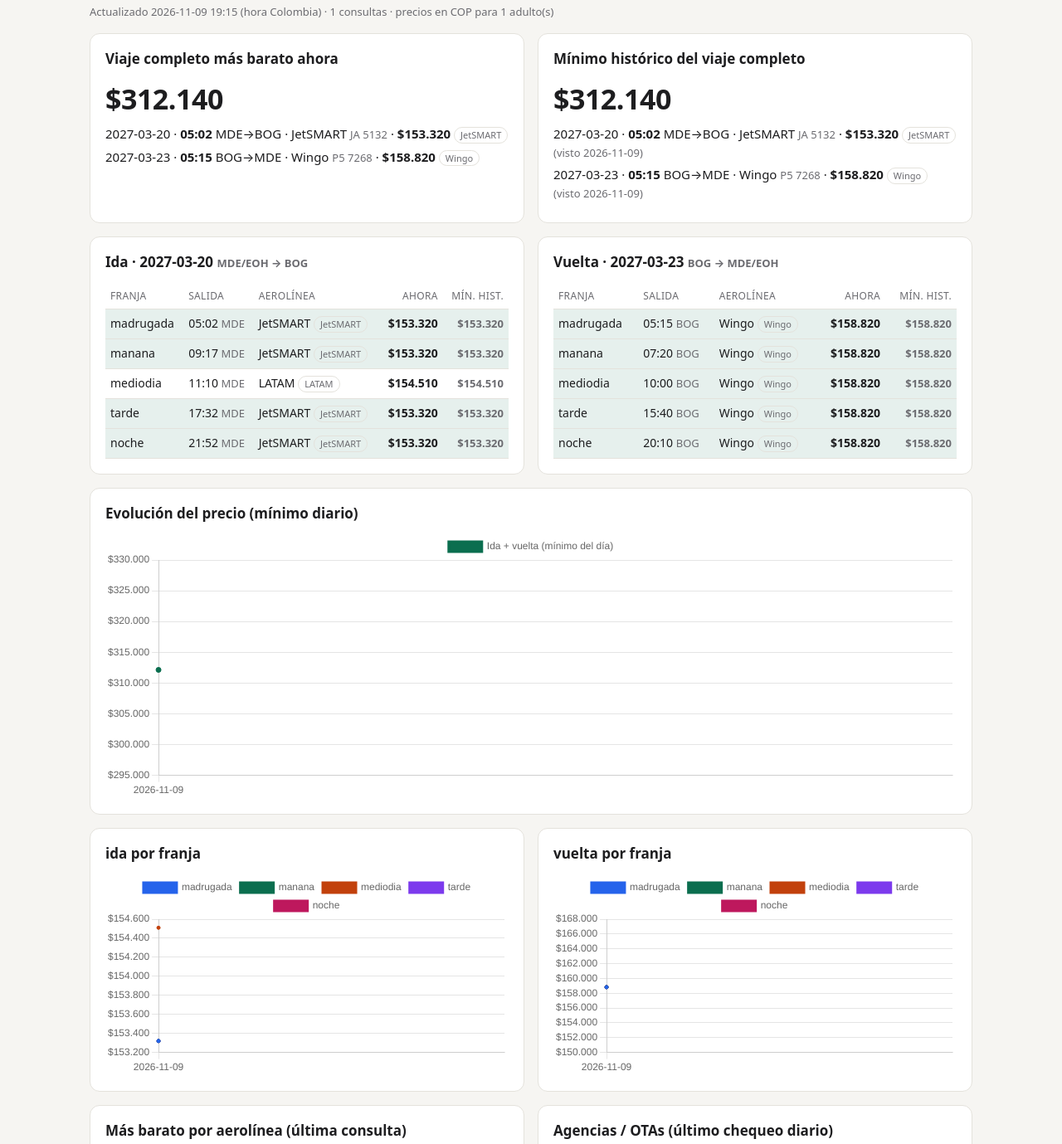
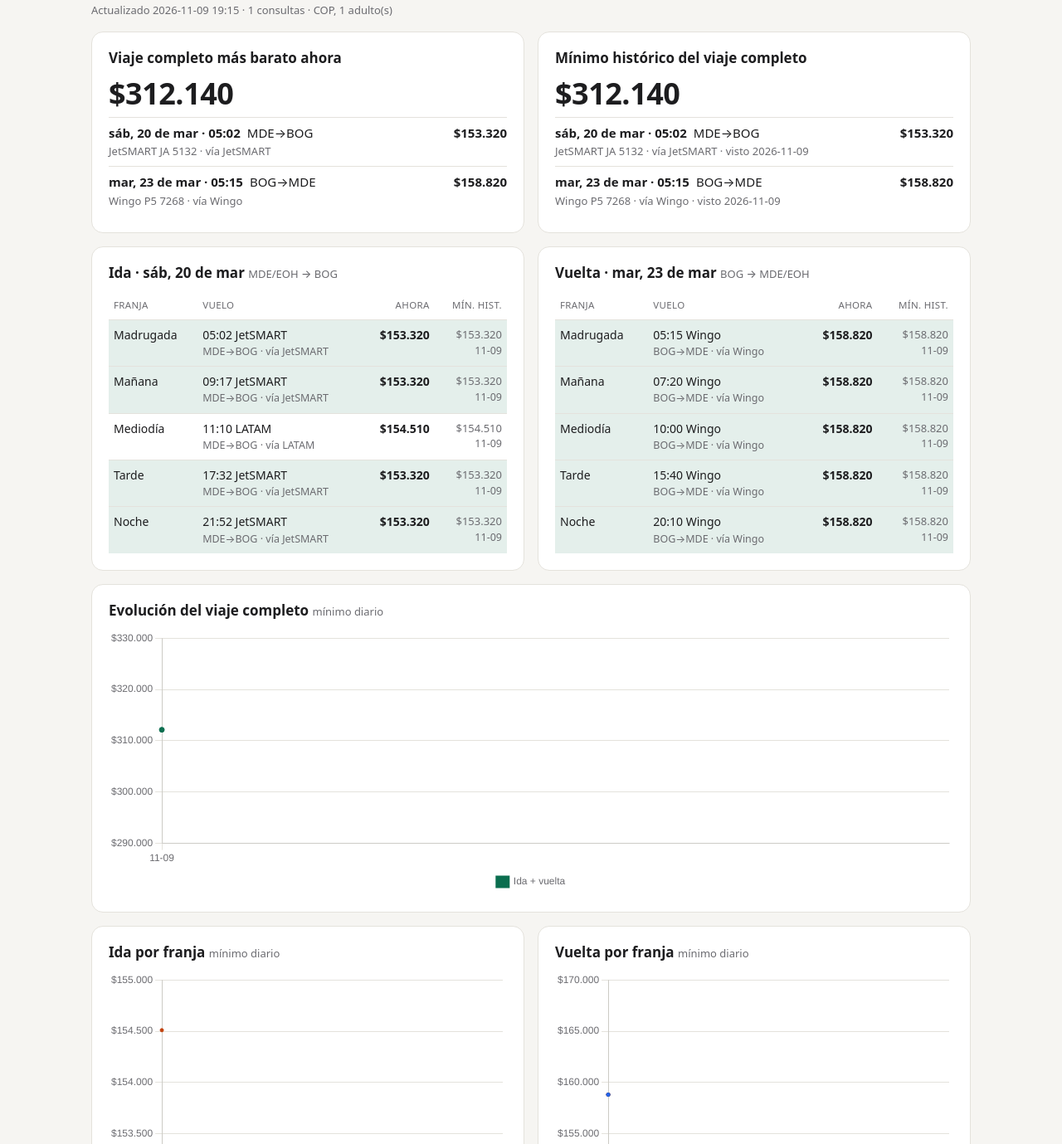
Before and after one commit to SantiagoZu/vuelos-mde-bog, a plain HTML site: page docs/index.html in a window 1280 px wide. Shown: the part 62-1441 px from the top of the page at 83% size. Drawn offline with Linux system fonts and the light colour scheme.

Commit message:
Dashboard responsivo: tablas de 4 columnas, gráficas con alto fijo y ejes compactos en móvil
Co-Authored-By: Claude Opus 5.5 <noreply@anthropic.com>
Claude-Session: https://claude.ai/code/session_01M797WNzwhTiGbxob8Jm6T1

```diff
--- a/docs/index.html
+++ b/docs/index.html
@@ -2,29 +2,55 @@
 <html lang="es">
 <head>
 <meta charset="utf-8">
-<meta name="viewport" content="width=device-width, initial-scale=1">
+<meta name="viewport" content="width=device-width, initial-scale=1, viewport-fit=cover">
+<meta name="theme-color" content="#f6f5f2" media="(prefers-color-scheme: light)">
+<meta name="theme-color" content="#141416" media="(prefers-color-scheme: dark)">
 <title>Vuelos MDE ⇄ BOG · tracker de precios</title>
 <script src="vendor/chart.umd.min.js"></script>
 <style>
-  :root { --bg:#f6f5f2; --card:#fff; --ink:#1d1d1f; --mute:#6b6b70; --line:#e4e2dc; --acc:#0b6e4f; --hot:#c2410c; }
+  :root { --bg:#f6f5f2; --card:#fff; --ink:#1d1d1f; --mute:#6b6b70; --line:#e4e2dc; --acc:#0b6e4f; --hot:#c2410c;
+          --pad:clamp(14px, 3.5vw, 20px); --gap:clamp(12px, 2.5vw, 16px); }
   @media (prefers-color-scheme: dark) { :root { --bg:#141416; --card:#1d1d20; --ink:#ececee; --mute:#9a9aa2; --line:#2c2c31; --acc:#3fbf8f; --hot:#fb923c; } }
   * { box-sizing:border-box; }
+  html { -webkit-text-size-adjust:100%; }
   body { margin:0; font:15px/1.45 system-ui,-apple-system,Segoe UI,Roboto,sans-serif; background:var(--bg); color:var(--ink); }
-  main { max-width:1100px; margin:0 auto; padding:28px 18px 60px; }
-  h1 { font-size:24px; margin:0 0 4px; } h2 { font-size:17px; margin:0 0 12px; }
+  main { max-width:1100px; margin:0 auto;
+         padding: clamp(18px, 4vw, 28px) max(var(--pad), env(safe-area-inset-right)) 48px max(var(--pad), env(safe-area-inset-left)); }
+  h1 { font-size:clamp(20px, 5.5vw, 26px); line-height:1.2; margin:0 0 6px; }
+  h2 { font-size:clamp(15px, 4vw, 17px); margin:0 0 12px; line-height:1.3; }
+  h2 .mute { font-weight:500; white-space:nowrap; }
   .mute { color:var(--mute); font-size:13px; }
-  .grid { display:grid; gap:16px; grid-template-columns:repeat(auto-fit,minmax(320px,1fr)); margin-top:16px; }
-  .card { background:var(--card); border:1px solid var(--line); border-radius:12px; padding:18px; }
-  .big { font-size:34px; font-weight:700; letter-spacing:-.5px; font-variant-numeric:tabular-nums; }
+  .grid { display:grid; gap:var(--gap); grid-template-columns:repeat(auto-fit, minmax(min(100%, 340px), 1fr)); margin-top:var(--gap); }
+  .card { background:var(--card); border:1px solid var(--line); border-radius:14px; padding:var(--pad); min-width:0; }
+  .big { font-size:clamp(28px, 8vw, 36px); font-weight:700; letter-spacing:-.5px; font-variant-numeric:tabular-nums; line-height:1.1; margin-bottom:8px; }
   .hot { color:var(--hot); font-weight:600; }
+
+  /* Tablas: nunca rompen el ancho; si no caben, scroll horizontal dentro de la tarjeta */
+  .tw { overflow-x:auto; -webkit-overflow-scrolling:touch; margin:0 calc(var(--pad) * -1); padding:0 var(--pad); }
   table { width:100%; border-collapse:collapse; font-variant-numeric:tabular-nums; }
-  th, td { text-align:left; padding:7px 6px; border-bottom:1px solid var(--line); font-size:14px; }
-  th { color:var(--mute); font-weight:500; font-size:12px; text-transform:uppercase; letter-spacing:.03em; }
-  td.num { text-align:right; font-weight:600; }
-  tr.best td { background:color-mix(in srgb, var(--acc) 10%, transparent); }
-  .pill { display:inline-block; font-size:11px; padding:1px 7px; border-radius:99px; border:1px solid var(--line); color:var(--mute); }
-  .leg { margin:6px 0; }
-  canvas { max-height:320px; }
+  th, td { text-align:left; padding:8px 6px; border-bottom:1px solid var(--line); font-size:14px; vertical-align:top; }
+  th { color:var(--mute); font-weight:500; font-size:11.5px; text-transform:uppercase; letter-spacing:.03em; white-space:nowrap; }
+  td.num, th.num { text-align:right; white-space:nowrap; }
+  td.num { font-weight:600; }
+  td.num.mute { font-weight:500; }
+  tr.best td { background:color-mix(in srgb, var(--acc) 11%, transparent); }
+  tr:last-child td { border-bottom:0; }
+  .sub { display:block; color:var(--mute); font-size:12.5px; margin-top:1px; }
+  .pill { display:inline-block; font-size:11px; padding:0 7px; border-radius:99px; border:1px solid var(--line); color:var(--mute); white-space:nowrap; vertical-align:1px; }
+
+  .leg { display:flex; flex-wrap:wrap; align-items:baseline; gap:2px 8px; padding:8px 0; border-top:1px solid var(--line); }
+  .leg .when { font-weight:600; min-width:7.2em; }
+  .leg .price { margin-left:auto; font-weight:700; font-variant-numeric:tabular-nums; }
+  .leg .detail { flex-basis:100%; }
+
+  .chart { position:relative; height:clamp(220px, 45vw, 320px); }
+  .section-label { font-size:12px; text-transform:uppercase; letter-spacing:.04em; color:var(--mute); margin:14px 0 2px; }
+  .section-label:first-of-type { margin-top:0; }
+
+  @media (max-width:480px) {
+    th, td { padding:7px 4px; font-size:13.5px; }
+    .hide-sm { display:none; }
+  }
 </style>
 </head>
 <body>
@@ -47,27 +73,41 @@
 
   <div class="grid" id="tramos"></div>
 
-  <div class="card" style="margin-top:16px">
-    <h2>Evolución del precio (mínimo diario)</h2>
-    <canvas id="chartCombo"></canvas>
+  <div class="grid">
+    <div class="card">
+      <h2>Evolución del viaje completo <span class="mute">mínimo diario</span></h2>
+      <div class="chart"><canvas id="chartCombo"></canvas></div>
+    </div>
   </div>
   <div class="grid" id="charts"></div>
 
   <div class="grid">
-    <div class="card" id="aerolineas"><h2>Más barato por aerolínea (última consulta)</h2></div>
-    <div class="card" id="agencias"><h2>Agencias / OTAs (último chequeo diario)</h2></div>
+    <div class="card" id="aerolineas"><h2>Más barato por aerolínea <span class="mute">última consulta</span></h2></div>
+    <div class="card" id="agencias"><h2>Agencias / OTAs <span class="mute">último chequeo diario</span></h2></div>
   </div>
 </main>
 <script>
 const fmt = n => n == null ? "—" : "$" + Math.round(n).toLocaleString("es-CO");
+const fmtShort = n => n == null ? "" : "$" + Math.round(n / 1000).toLocaleString("es-CO") + "k";
 const esc = s => String(s ?? "").replace(/[&<>"]/g, c => ({"&":"&amp;","<":"&lt;",">":"&gt;",'"':"&quot;"}[c]));
+const FRANJA = { madrugada:"Madrugada", manana:"Mañana", mediodia:"Mediodía", tarde:"Tarde", noche:"Noche" };
+const nomFranja = f => FRANJA[f] || f;
+const cap = s => s ? s[0].toUpperCase() + s.slice(1) : s;
+const fecha = iso => new Date(iso + "T12:00:00").toLocaleDateString("es-CO", { weekday:"short", day:"numeric", month:"short" });
 const COLORS = ["#2563eb","#0b6e4f","#c2410c","#7c3aed","#be185d","#0891b2"];
-const legLine = p => `<div class="leg">${esc(p.fecha_vuelo)} · <b>${esc(p.hora_salida)}</b> ${esc(p.origen)}→${esc(p.destino)} · ${esc(p.aerolinea)} <span class="mute">${esc(p.vuelo)}</span> · <b>${fmt(p.precio)}</b> <span class="pill">${esc(p.vendedor)}</span>${p.dia ? ` <span class="mute">(visto ${esc(p.dia)})</span>` : ""}</div>`;
+const small = () => window.matchMedia("(max-width:480px)").matches;
+
+const legLine = p => `<div class="leg">
+  <span class="when">${esc(fecha(p.fecha_vuelo))} · ${esc(p.hora_salida)}</span>
+  <span>${esc(p.origen)}→${esc(p.destino)}</span>
+  <span class="price">${fmt(p.precio)}</span>
+  <span class="detail mute">${esc(p.aerolinea)} ${esc(p.vuelo)} · vía ${esc(p.vendedor)}${p.dia ? ` · visto ${esc(p.dia)}` : ""}</span>
+</div>`;
 
 fetch("data.json?t=" + Date.now()).then(r => r.json()).then(d => {
   if (d.vacio) { document.getElementById("meta").textContent = "Aún no hay datos: espera la primera ejecución del workflow."; return; }
   document.getElementById("meta").innerHTML =
-    `Actualizado ${esc(d.generado.replace("T"," ").slice(0,16))} (hora Colombia) · ${d.ejecuciones} consultas · precios en ${esc(d.moneda)} para ${d.pasajeros} adulto(s)` +
+    `Actualizado ${esc(d.generado.replace("T"," ").slice(0,16))} · ${d.ejecuciones} consultas · ${esc(d.moneda)}, ${d.pasajeros} adulto(s)` +
     (d.nuevo_minimo ? ` · <span class="hot">🔥 nuevo mínimo histórico</span>` : "");
   if (d.combo_actual) {
     document.getElementById("combo").textContent = fmt(d.combo_actual.total);
@@ -78,46 +118,79 @@ fetch("data.json?t=" + Date.now()).then(r => r.json()).then(d => {
     document.getElementById("comboMinLegs").innerHTML = d.combo_minimo_historico.tramos.map(legLine).join("");
   }
 
-  // Tabla por franja para cada tramo
+  // Tabla por franja para cada tramo (4 columnas: cabe en un celular de 320 px)
   const tw = document.getElementById("tramos");
   d.tramos.forEach(t => {
     const rows = d.actual[t];
     const best = Math.min(...rows.filter(r => r.precio != null).map(r => r.precio));
-    tw.insertAdjacentHTML("beforeend", `<div class="card"><h2>${esc(t[0].toUpperCase()+t.slice(1))} · ${esc(d.fechas[t])} <span class="mute">${esc(d.rutas[t])}</span></h2>
-      <table><tr><th>Franja</th><th>Salida</th><th>Aerolínea</th><th style="text-align:right">Ahora</th><th style="text-align:right">Mín. hist.</th></tr>
-      ${rows.map(r => { const m = d.minimos[t][r.franja];
-        return `<tr class="${r.precio === best ? "best" : ""}"><td>${esc(r.franja)}</td>
-        <td>${r.precio == null ? "" : esc(r.hora_salida) + ` <span class="mute">${esc(r.origen)}</span>`}</td>
-        <td>${r.precio == null ? '<span class="mute">sin vuelos</span>' : esc(r.aerolinea) + ` <span class="pill">${esc(r.vendedor)}</span>`}</td>
-        <td class="num">${fmt(r.precio)}</td><td class="num mute" title="${m ? esc(m.dia) : ""}">${m ? fmt(m.precio) : "—"}</td></tr>`; }).join("")}
-      </table></div>`);
+    tw.insertAdjacentHTML("beforeend", `<div class="card">
+      <h2>${esc(cap(t))} · ${esc(fecha(d.fechas[t]))} <span class="mute">${esc(d.rutas[t])}</span></h2>
+      <div class="tw"><table>
+        <tr><th>Franja</th><th>Vuelo</th><th class="num">Ahora</th><th class="num">Mín. hist.</th></tr>
+        ${rows.map(r => { const m = d.minimos[t][r.franja];
+          const vuelo = r.precio == null ? '<span class="mute">sin vuelos</span>'
+            : `${esc(r.hora_salida)} ${esc(r.aerolinea)}<span class="sub">${esc(r.origen)}→${esc(r.destino)}<span class="hide-sm"> · vía ${esc(r.vendedor)}</span></span>`;
+          return `<tr class="${r.precio === best ? "best" : ""}">
+            <td>${esc(nomFranja(r.franja))}</td><td>${vuelo}</td>
+            <td class="num">${fmt(r.precio)}</td>
+            <td class="num mute">${m ? fmt(m.precio) : "—"}${m ? `<span class="sub">${esc(m.dia.slice(5))}</span>` : ""}</td></tr>`; }).join("")}
+      </table></div></div>`);
   });
 
   // Aerolíneas
   const al = document.getElementById("aerolineas");
-  al.insertAdjacentHTML("beforeend", d.tramos.map(t => `<h2 class="mute" style="font-size:13px;margin:10px 0 4px">${esc(t)}</h2><table>` +
-    d.por_aerolinea[t].map(r => `<tr><td>${esc(r.aerolinea)}</td><td>${esc(r.hora_salida)} <span class="mute">${esc(r.origen)}→${esc(r.destino)}</span></td><td class="num">${fmt(r.precio)}</td></tr>`).join("") + "</table>").join(""));
+  al.insertAdjacentHTML("beforeend", d.tramos.map(t => `<div class="section-label">${esc(cap(t))}</div><div class="tw"><table>` +
+    d.por_aerolinea[t].map(r => `<tr><td>${esc(r.aerolinea)}</td><td>${esc(r.hora_salida)} <span class="mute">${esc(r.origen)}→${esc(r.destino)}</span></td><td class="num">${fmt(r.precio)}</td></tr>`).join("") + "</table></div>").join(""));
 
   // Agencias
   const ag = document.getElementById("agencias");
   ag.insertAdjacentHTML("beforeend", d.agencias.length
-    ? `<table><tr><th>Tramo</th><th>Vendedor</th><th>Vuelo</th><th style="text-align:right">Precio</th></tr>` +
-      d.agencias.map(a => `<tr><td>${esc(a.tramo)}</td><td>${esc(a.vendedor)} ${a.tipo_vendedor === "aerolinea" ? '<span class="pill">directo</span>' : ""}</td><td>${esc(a.aerolinea)} ${esc(a.hora_salida)}</td><td class="num">${fmt(a.precio)}</td></tr>`).join("") + "</table>"
+    ? `<div class="tw"><table><tr><th>Tramo</th><th>Vendedor</th><th class="hide-sm">Vuelo</th><th class="num">Precio</th></tr>` +
+      d.agencias.map(a => `<tr><td>${esc(cap(a.tramo))}</td><td>${esc(a.vendedor)} ${a.tipo_vendedor === "aerolinea" ? '<span class="pill">directo</span>' : ""}</td><td class="hide-sm">${esc(a.aerolinea)} ${esc(a.hora_salida)}</td><td class="num">${fmt(a.precio)}</td></tr>`).join("") + "</table></div>"
     : `<p class="mute">Sin datos de agencias. Agrega el secret <code>SERPAPI_KEY</code> en el repo para activarlas.</p>`);
+
   // Gráficas (al final: si fallan, el resto ya se pintó)
   try {
-  const H = d.historico;
-  new Chart(document.getElementById("chartCombo"), { type: "line",
-    data: { labels: H.dias, datasets: [{ label: "Ida + vuelta (mínimo del día)", data: H.combo, borderColor: COLORS[1], backgroundColor: COLORS[1], tension: .25, spanGaps: true }] },
-    options: { plugins: { tooltip: { callbacks: { label: c => fmt(c.parsed.y) } } }, scales: { y: { ticks: { callback: v => fmt(v) } } } } });
-  const cw = document.getElementById("charts");
-  d.tramos.forEach((t, i) => {
-    cw.insertAdjacentHTML("beforeend", `<div class="card"><h2>${esc(t)} por franja</h2><canvas id="ch_${i}"></canvas></div>`);
-    new Chart(document.getElementById("ch_" + i), { type: "line",
-      data: { labels: H.dias, datasets: d.franjas.map((f, j) => ({ label: f, data: H.series[t][f], borderColor: COLORS[j % COLORS.length], backgroundColor: COLORS[j % COLORS.length], tension: .25, spanGaps: true, pointRadius: 2 })) },
-      options: { plugins: { tooltip: { callbacks: { label: c => `${c.dataset.label}: ${fmt(c.parsed.y)}` } } }, scales: { y: { ticks: { callback: v => fmt(v) } } } } });
-  });
-
+    const H = d.historico;
+    const sm = small();
+    const ink = getComputedStyle(document.documentElement).getPropertyValue("--mute").trim();
+    const grid = getComputedStyle(document.documentElement).getPropertyValue("--line").trim();
+    Chart.defaults.color = ink;
+    Chart.defaults.font.size = sm ? 11 : 12;
+    const etiquetas = H.dias.map(x => x.slice(5));  // MM-DD, más corto en móvil
+    const base = (tooltipLabel) => ({
+      responsive: true, maintainAspectRatio: false,
+      interaction: { mode: "index", intersect: false },
+      plugins: {
+        legend: { position: "bottom", labels: { boxWidth: sm ? 10 : 14, boxHeight: sm ? 10 : 12, padding: sm ? 8 : 12 } },
+        tooltip: { callbacks: { label: tooltipLabel } },
+      },
+      scales: {
+        x: { grid: { color: grid }, ticks: { maxRotation: 0, autoSkip: true, maxTicksLimit: sm ? 5 : 10 } },
+        y: { grid: { color: grid }, ticks: { callback: v => small() ? fmtShort(v) : fmt(v), maxTicksLimit: 6 } },
+      },
+    });
+    const charts = [];
+    charts.push(new Chart(document.getElementById("chartCombo"), { type: "line",
+      data: { labels: etiquetas, datasets: [{ label: "Ida + vuelta", data: H.combo, borderColor: COLORS[1], backgroundColor: COLORS[1], tension: .25, spanGaps: true, pointRadius: sm ? 2 : 3 }] },
+      options: base(c => fmt(c.parsed.y)) }));
+    const cw = document.getElementById("charts");
+    d.tramos.forEach((t, i) => {
+      cw.insertAdjacentHTML("beforeend", `<div class="card"><h2>${esc(cap(t))} por franja <span class="mute">mínimo diario</span></h2><div class="chart"><canvas id="ch_${i}"></canvas></div></div>`);
+      charts.push(new Chart(document.getElementById("ch_" + i), { type: "line",
+        data: { labels: etiquetas, datasets: d.franjas.map((f, j) => ({ label: nomFranja(f), data: H.series[t][f], borderColor: COLORS[j % COLORS.length], backgroundColor: COLORS[j % COLORS.length], tension: .25, spanGaps: true, pointRadius: sm ? 1.5 : 2 })) },
+        options: base(c => `${c.dataset.label}: ${fmt(c.parsed.y)}`) }));
+    });
+    // Al rotar el celular o cambiar el tamaño de ventana, ajusta fuentes y ejes
+    window.matchMedia("(max-width:480px)").addEventListener("change", () => {
+      const m = small();
+      Chart.defaults.font.size = m ? 11 : 12;
+      charts.forEach(ch => {
+        ch.options.scales.x.ticks.maxTicksLimit = m ? 5 : 10;
+        ch.options.plugins.legend.labels.boxWidth = m ? 10 : 14;
+        ch.update("none");
+      });
+    });
   } catch (e) { console.error(e); }
 }).catch(e => { document.getElementById("meta").textContent = "No se pudo cargar data.json: " + e; });
 </script>
```
